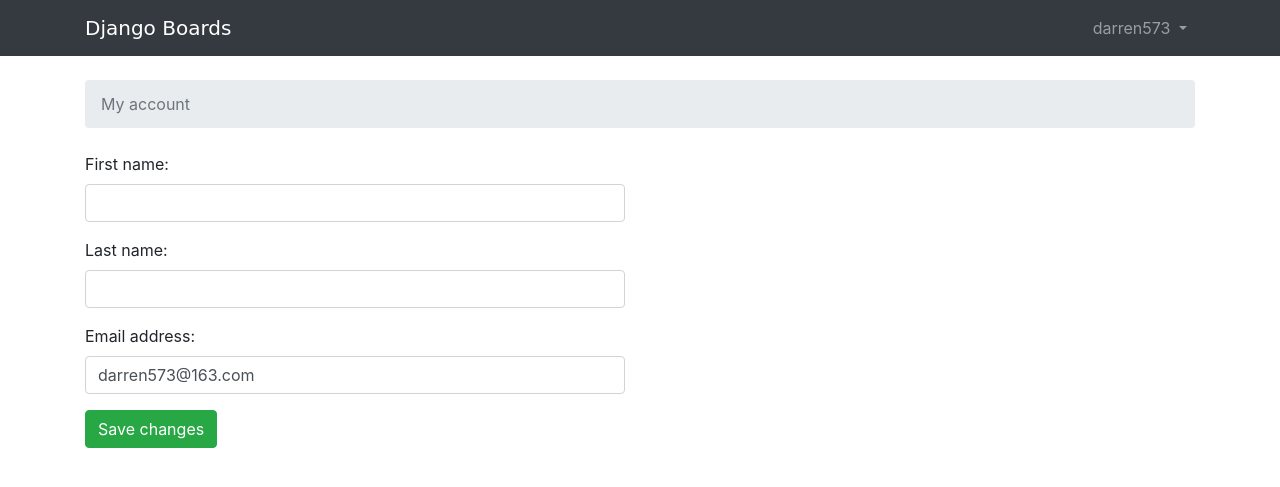
After one commit to darren573/Django, a Django app: page /settings/account/ in a window 1280 px wide. The commit adds this page. Shown: the top 487 px of the page. Run offline with Django 3.2, Linux system fonts and the light colour scheme; a user stored in the database is signed in; some libraries are stand-ins or nearby versions; some web fonts are replaced.

Commit message:
完成我的账户功能 #忘记密码功能由于邮箱服务的问题暂时不能用#

```diff
--- a/Django/urls.py
+++ b/Django/urls.py
@@ -51,7 +51,7 @@ urlpatterns = [
         subject_template_name='password_reset_subject.txt'
     ),
          name='password_reset'),
-    path('reset/', auth_views.PasswordResetView.as_view(template_name='password_reset.html')),
+    # path('reset/', auth_views.PasswordResetView.as_view(template_name='password_reset.html')),
     path('reset/done/', auth_views.PasswordResetDoneView.as_view(template_name='password_reset_done.html'),
          name='password_reset_done'),
     # Django2.+中的正则表达方式
@@ -90,6 +90,9 @@ urlpatterns = [
     path('boards/<int:pk>/', boards_views.TopicListView.as_view(), name='board_topics'),
     path('boards/<int:pk>/topics<int:topic_pk>', boards_views.PostListView.as_view(), name='topic_posts'),
 
+    # 个人账户功能实现
+    path('settings/account/', accounts_views.UserUpdateView.as_view(), name='my_account'),
+
     path('index/', learn_views.index),
     path('second/', learn_views.second),
     path('third/', learn_views.third),
--- a/accounts/templates/login.html
+++ b/accounts/templates/login.html
@@ -9,7 +9,7 @@
                     <form method="post" novalidate>
                         {% csrf_token %}
                         <!--防止未登录用户创建话题，重定向之后隐藏多余字段-->
-{#                        <input type="hidden" name="next" value="{{ next }}]">#}
+                        {#                        <input type="hidden" name="next" value="{{ next }}]">#}
                         {% include 'includes/form.html' %}
                         <button type="submit" class="btn btn-primary btn-block">Log in</button>
                     </form>
@@ -20,7 +20,7 @@
             </div>
             <div class="text-center py-2">
                 <small>
-                    <a href="#" class="text-muted">Forgot your password?</a>
+                    <a href="{% url 'password_reset' %}" class="text-muted">Forgot your password?</a>
                 </small>
             </div>
         </div>
--- /dev/null
+++ b/accounts/templates/my_account.html
@@ -0,0 +1,17 @@
+{% extends 'base.html' %}
+{% block title %}My account{% endblock %}
+{% block breadcrumb %}
+    <li class="breadcrumb-item active">My account</li>
+{% endblock %}
+{% block content %}
+    <div class="row">
+        <div class="col-lg-6 col-md-8 col-sm-10">
+            <form method="post" novalidate>
+                {% csrf_token %}
+                {% include 'includes/form.html' %}
+                <button type="submit" class="btn btn-success">Save changes</a>
+                </button>
+            </form>
+        </div>
+    </div>
+{% endblock %}
--- a/accounts/views.py
+++ b/accounts/views.py
@@ -1,8 +1,11 @@
 from django.shortcuts import render, redirect
-from django.contrib.auth.forms import UserCreationForm
 from django.contrib.auth import login as auth_login
 from .forms import SignUpForm
-
+from django.contrib.auth.decorators import login_required
+from django.contrib.auth.models import User
+from django.urls import reverse_lazy
+from django.utils.decorators import method_decorator
+from django.views.generic import UpdateView
 
 # Create your views here.
 
@@ -16,3 +19,14 @@ def signup(request):
     else:
         form = SignUpForm()
     return render(request, 'signup.html', {'form': form})
+
+
+@method_decorator(login_required, name='dispatch')
+class UserUpdateView(UpdateView):
+    model = User
+    fields = ('first_name', 'last_name', 'email',)
+    template_name = 'my_account.html'
+    success_url = reverse_lazy('my_account')
+
+    def get_object(self):
+        return self.request.user
--- a/boards/templates/base.html
+++ b/boards/templates/base.html
@@ -29,7 +29,7 @@
                                 {{ user.username }}
                             </a>
                             <div class="dropdown-menu dropdown-menu-right" aria-labelledby="userMenu">
-                                <a class="dropdown-item" href="#">My account</a>
+                                <a class="dropdown-item" href="{% url 'my_account' %}">My account</a>
                                 <a class="dropdown-item" href="{% url 'password_change' %}">Change password</a>
                                 <div class="dropdown-divider"></div>
                                 <a class="dropdown-item" href="{% url 'logout' %}">Log out</a>
```
Also changed, not shown: boards/views.py (+2 -5 lines), db.sqlite3.
